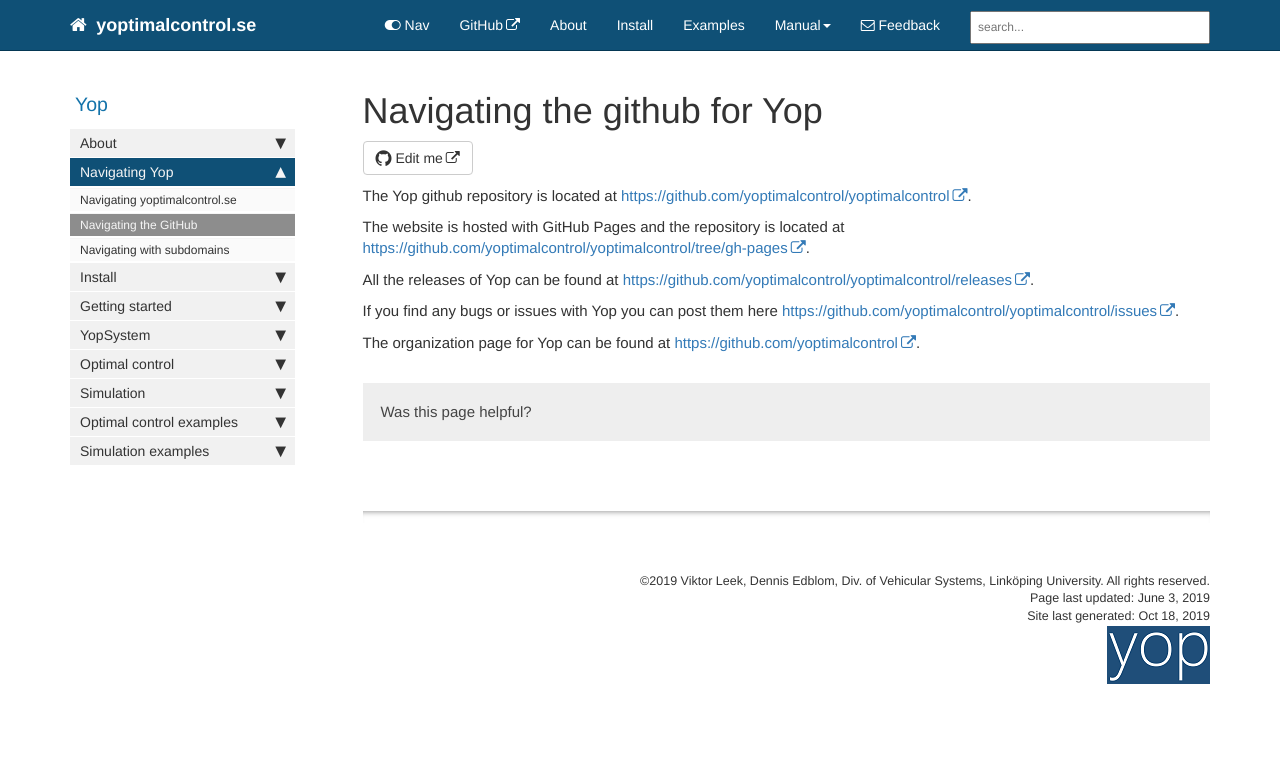
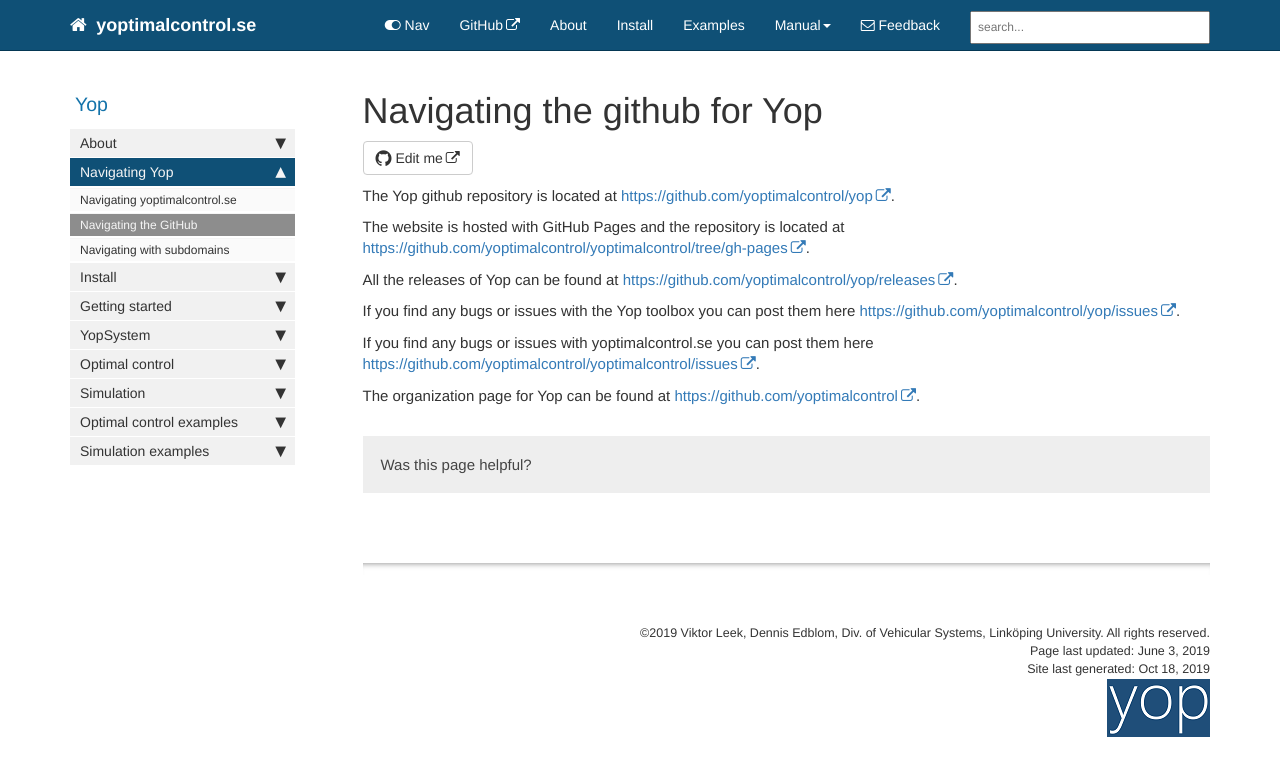
Before and after one commit to yoptimalcontrol/yoptimalcontrol, a Jekyll site: the page built from pages/navigation/github.md, in a window 1280 px wide. Shown: the top 776 px of the page. Built offline with Jekyll 4.4.1, drawn with Linux system fonts in a browser that asks for light colours; nearby versions of some CDN libraries; comment, search, counter and statistics services are not loaded.

Commit message:
updated github navigation information

```diff
--- a/pages/navigation/github.md
+++ b/pages/navigation/github.md
@@ -8,12 +8,14 @@ folder: navigation
 toc: false
 ---
 
-The Yop github repository is located at [https://github.com/yoptimalcontrol/yoptimalcontrol](https://github.com/yoptimalcontrol/yoptimalcontrol){:target="_blank"}.
+The Yop github repository is located at [https://github.com/yoptimalcontrol/yop](https://github.com/yoptimalcontrol/yop){:target="_blank"}.
 
 The website is hosted with GitHub Pages and the repository is located at [https://github.com/yoptimalcontrol/yoptimalcontrol/tree/gh-pages](https://github.com/yoptimalcontrol/yoptimalcontrol/tree/gh-pages){:target="_blank"}.
 
-All the releases of Yop can be found at [https://github.com/yoptimalcontrol/yoptimalcontrol/releases](https://github.com/yoptimalcontrol/yoptimalcontrol/releases){:target="_blank"}.
+All the releases of Yop can be found at [https://github.com/yoptimalcontrol/yop/releases](https://github.com/yoptimalcontrol/yop/releases){:target="_blank"}.
 
-If you find any bugs or issues with Yop you can post them here [https://github.com/yoptimalcontrol/yoptimalcontrol/issues](https://github.com/yoptimalcontrol/yoptimalcontrol/issues){:target="_blank"}.
+If you find any bugs or issues with the Yop toolbox you can post them here [https://github.com/yoptimalcontrol/yop/issues](https://github.com/yoptimalcontrol/yop/issues){:target="_blank"}.
+
+If you find any bugs or issues with yoptimalcontrol.se you can post them here [https://github.com/yoptimalcontrol/yoptimalcontrol/issues](https://github.com/yoptimalcontrol/yoptimalcontrol/issues){:target="_blank"}.
 
 The organization page for Yop can be found at [https://github.com/yoptimalcontrol](https://github.com/yoptimalcontrol){:target="_blank"}.
```
